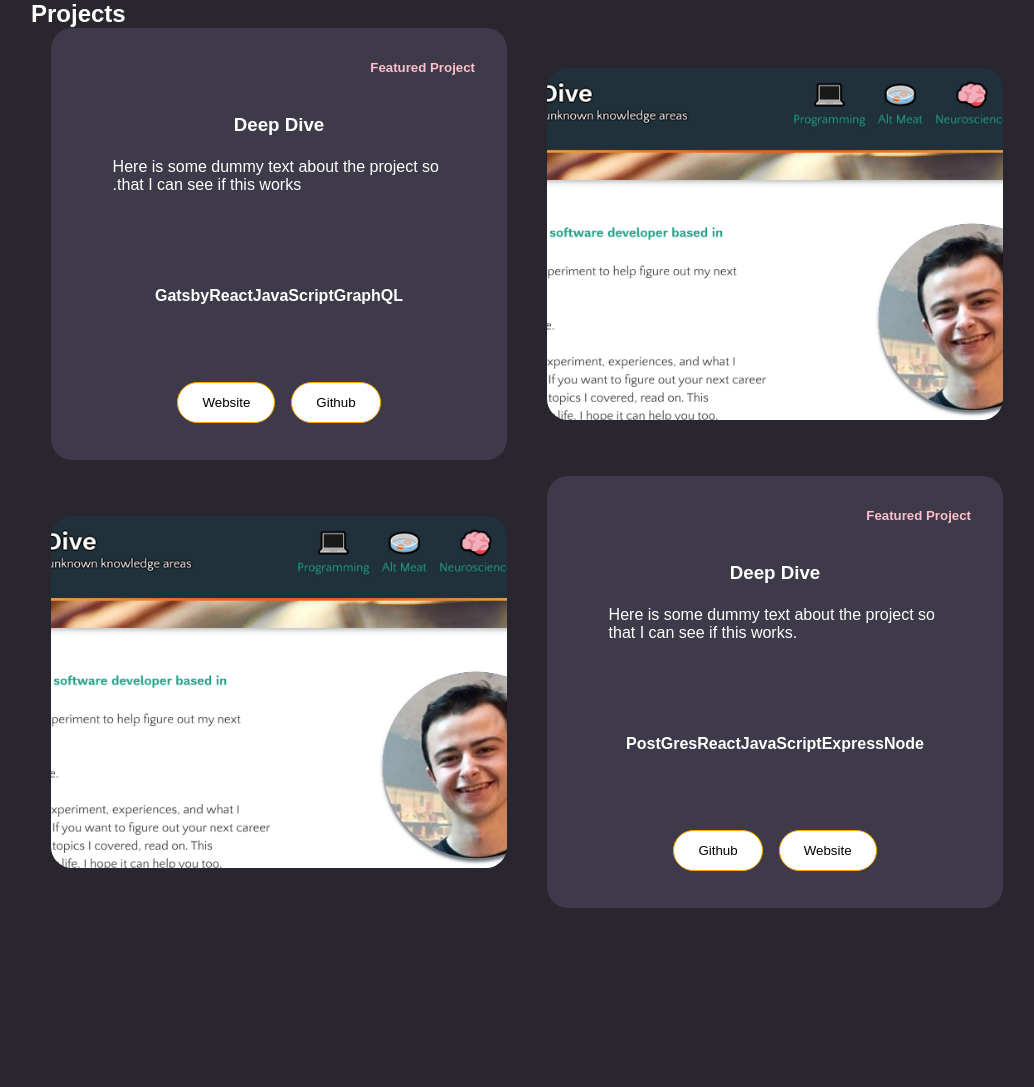
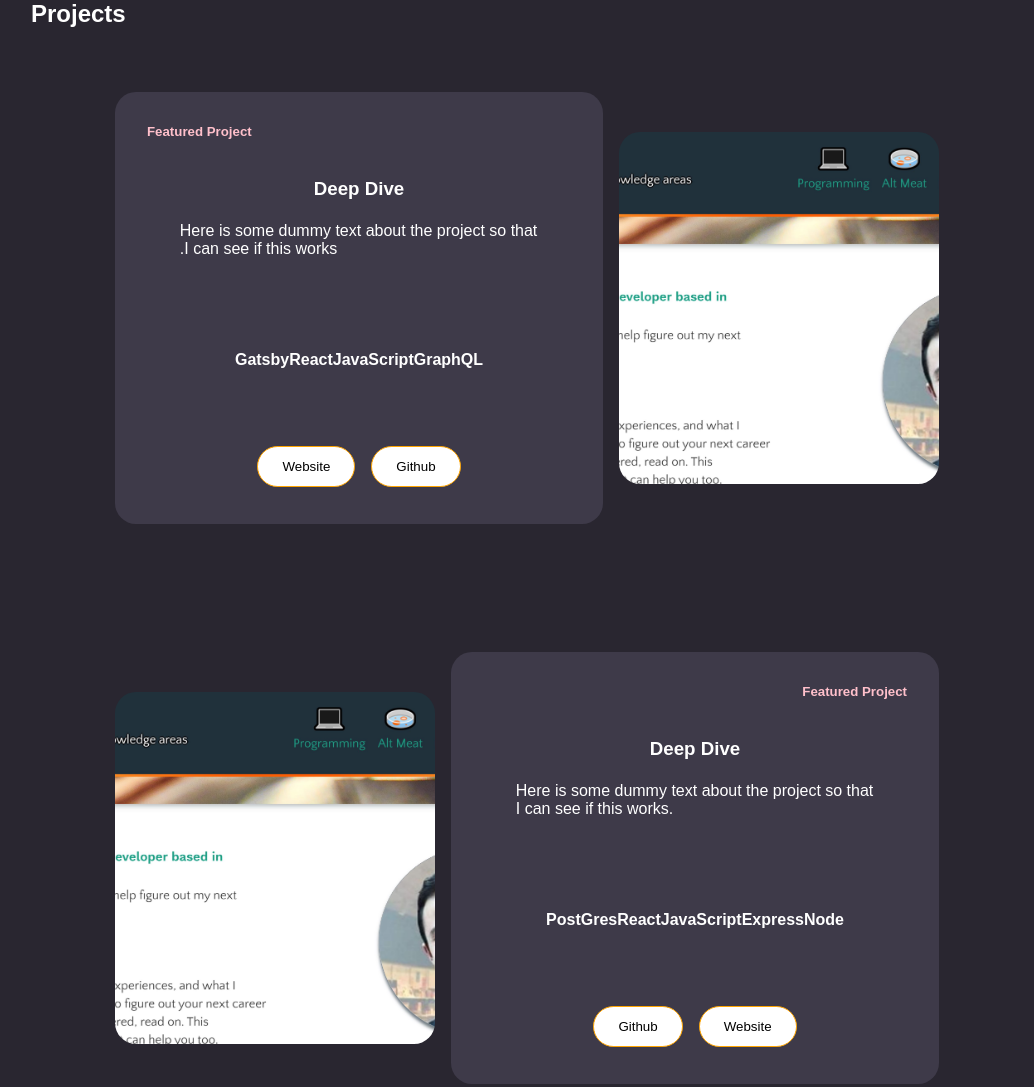
Before and after one commit to NelsonG-C/portfolioV1, a Gatsby site: page /projects in a window 1280 px wide. Shown: the whole page, without its empty margins (113-1147 px from the left). Before the commit the page ends 924 px from the top, so only its background shows below. Built offline with nearby package versions, Linux system fonts and the light colour scheme; Gatsby itself is replaced by a stand-in of ours; no server answers.

Commit message:
updated project layout

```diff
--- a/src/pages/projects.tsx
+++ b/src/pages/projects.tsx
@@ -56,16 +56,16 @@ const Projects = () => {
         const { title, photo, date, github, stack, site } = frontmatter;
         return (
           <div className="project-dir">
-            <div key={i} className="row">
-              <div className="project-image-col col">
+              <div className="grid-container">
+                <div className="item1">
                 <div className="project-img">
                   <Img
                     fluid={photo.childImageSharp.fluid}
                     className="project-img"
                   />
                 </div>
-              </div>
-              <div className="col">
+                </div>
+                <div className="item2">
                 <div className="project-card">
                   <h5 className="project-subtitle">Featured Project</h5>
                   <h3 className="project-title">{title}</h3>
@@ -83,8 +83,8 @@ const Projects = () => {
                     </button>
                   </div>
                 </div>
+                </div>
               </div>
-            </div>
           </div>
         );
       })}
```
